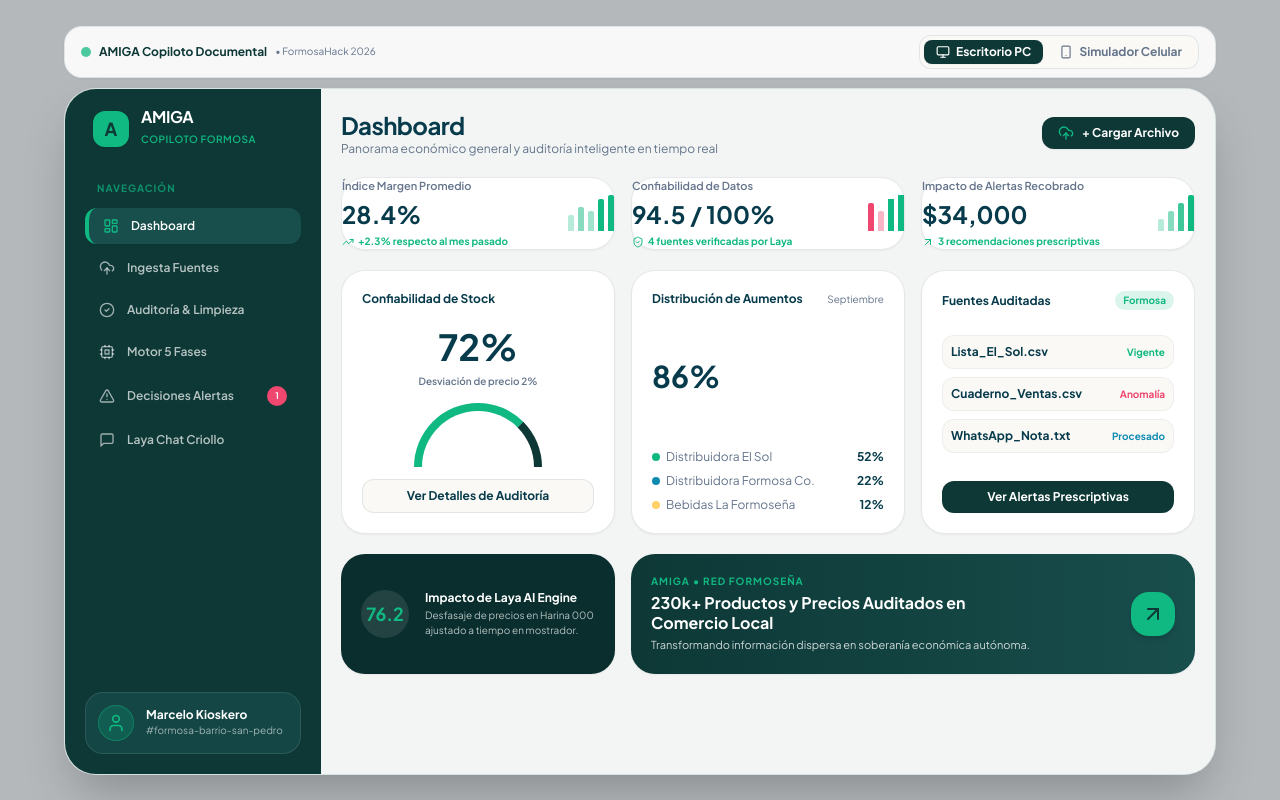
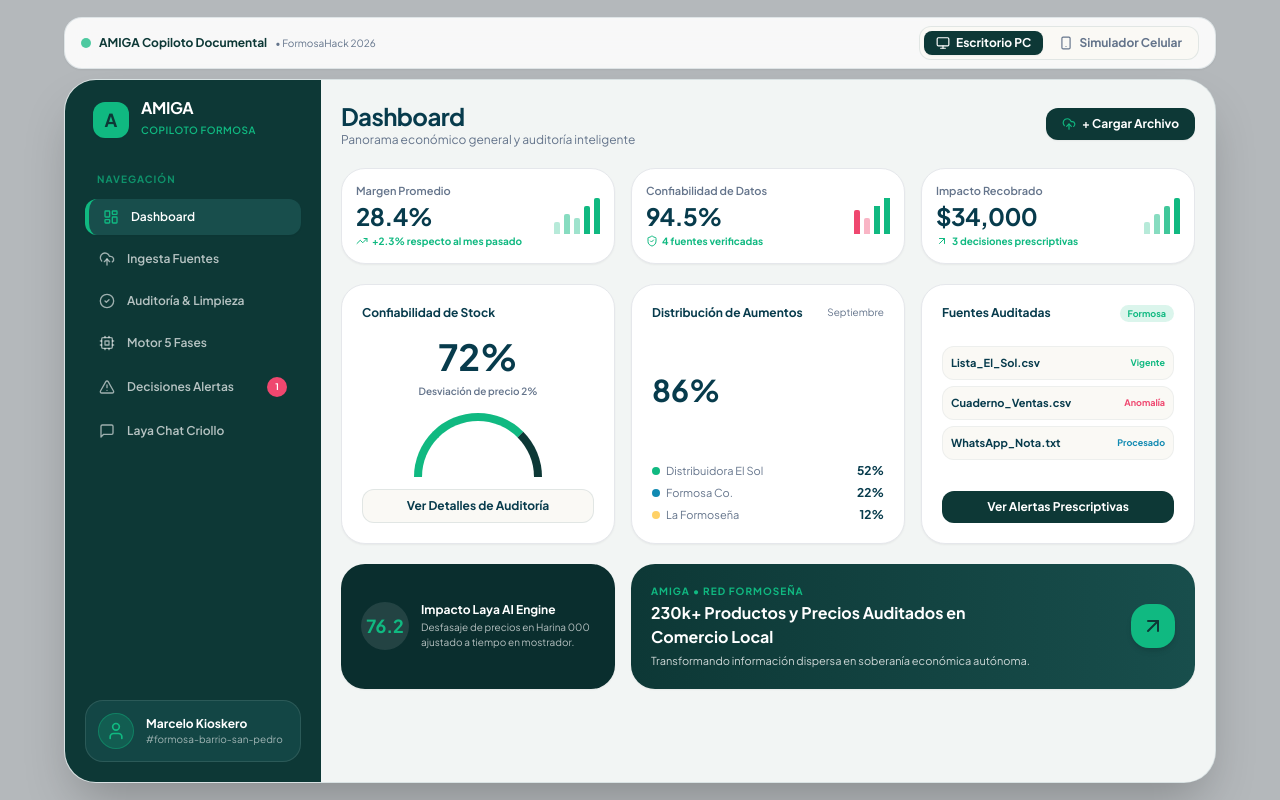
Before and after one commit to tinag1144/hackathon-amiga, a React (Vite) app in the folder frontend/: page / in a window 1280 px wide. Built offline with nearby package versions, Linux system fonts and the light colour scheme.

Commit message:
fix: corregida superposicion de tarjetas y espaciados en Dashboard de Inicio

```diff
--- a/frontend/src/components/Dashboard/OverviewDashboard.tsx
+++ b/frontend/src/components/Dashboard/OverviewDashboard.tsx
@@ -10,134 +10,134 @@ interface OverviewDashboardProps {
 
 export const OverviewDashboard: React.FC<OverviewDashboardProps> = ({ decisions, assets, onNavigateTab }) => {
   return (
-    <div className="space-y-5 pb-20">
+    <div className="space-y-3.5 sm:space-y-5 pb-24 sm:pb-20">
 
       {/* Top Bar Header */}
-      <div className="flex items-center justify-between">
+      <div className="flex flex-wrap items-center justify-between gap-2">
         <div>
-          <h1 className="text-xl sm:text-2xl font-extrabold text-[#073b4c] tracking-tight">Dashboard</h1>
-          <p className="text-xs text-[#64748b]">Panorama económico general y auditoría inteligente en tiempo real</p>
+          <h1 className="text-lg sm:text-2xl font-extrabold text-[#073b4c] tracking-tight">Dashboard</h1>
+          <p className="text-[11px] sm:text-xs text-[#64748b]">Panorama económico general y auditoría inteligente</p>
         </div>
 
         <button
           onClick={() => onNavigateTab('ingesta')}
-          className="px-4 py-2 bg-[#0d3836] hover:bg-[#184e4c] text-white text-xs font-bold rounded-xl transition-all shadow-sm flex items-center gap-2"
+          className="px-3 py-1.5 sm:px-4 sm:py-2 bg-[#0d3836] hover:bg-[#184e4c] text-white text-[11px] sm:text-xs font-bold rounded-xl transition-all shadow-sm flex items-center gap-1.5 shrink-0"
         >
-          <UploadCloud className="w-4 h-4 text-[#10b981]" />
+          <UploadCloud className="w-3.5 h-3.5 text-[#10b981]" />
           <span>+ Cargar Archivo</span>
         </button>
       </div>
 
       {/* TOP ROW: 3 Metric Cards con minigráficos estilo AeuxGlobal */}
-      <div className="grid grid-cols-1 sm:grid-cols-3 gap-4">
+      <div className="grid grid-cols-1 sm:grid-cols-3 gap-3 sm:gap-4">
 
         {/* Card 1 */}
-        <div className="bg-white p-4.5 rounded-3xl border border-[#073b4c]/8 shadow-sm flex items-center justify-between">
-          <div>
-            <span className="text-[11px] font-semibold text-[#64748b] block mb-1">Índice Margen Promedio</span>
-            <div className="text-2xl font-extrabold text-[#073b4c]">28.4%</div>
-            <span className="text-[10px] font-bold text-[#10b981] flex items-center gap-1 mt-1">
-              <TrendingUp className="w-3 h-3" /> +2.3% respecto al mes pasado
+        <div className="bg-white p-3.5 sm:p-4.5 rounded-2xl sm:rounded-3xl border border-[#073b4c]/8 shadow-sm flex items-center justify-between gap-2">
+          <div className="min-w-0 flex-1">
+            <span className="text-[10px] sm:text-[11px] font-semibold text-[#64748b] block truncate">Margen Promedio</span>
+            <div className="text-xl sm:text-2xl font-extrabold text-[#073b4c] tracking-tight">28.4%</div>
+            <span className="text-[9px] sm:text-[10px] font-bold text-[#10b981] flex items-center gap-1 mt-0.5 truncate">
+              <TrendingUp className="w-3 h-3 shrink-0" /> +2.3% respecto al mes pasado
             </span>
           </div>
 
           {/* Mini Bar Chart */}
-          <div className="flex items-end gap-1 h-9 shrink-0">
-            <div className="w-1.5 h-4 bg-[#10b981]/30 rounded-t-sm" />
-            <div className="w-1.5 h-6 bg-[#10b981]/50 rounded-t-sm" />
-            <div className="w-1.5 h-5 bg-[#10b981]/40 rounded-t-sm" />
-            <div className="w-1.5 h-8 bg-[#10b981] rounded-t-sm" />
-            <div className="w-1.5 h-9 bg-[#10b981] rounded-t-sm" />
+          <div className="flex items-end gap-1 h-8 sm:h-9 shrink-0">
+            <div className="w-1.5 h-3 bg-[#10b981]/30 rounded-t-sm" />
+            <div className="w-1.5 h-5 bg-[#10b981]/50 rounded-t-sm" />
+            <div className="w-1.5 h-4 bg-[#10b981]/40 rounded-t-sm" />
+            <div className="w-1.5 h-7 bg-[#10b981] rounded-t-sm" />
+            <div className="w-1.5 h-8 sm:h-9 bg-[#10b981] rounded-t-sm" />
           </div>
         </div>
 
         {/* Card 2 */}
-        <div className="bg-white p-4.5 rounded-3xl border border-[#073b4c]/8 shadow-sm flex items-center justify-between">
-          <div>
-            <span className="text-[11px] font-semibold text-[#64748b] block mb-1">Confiabilidad de Datos</span>
-            <div className="text-2xl font-extrabold text-[#073b4c]">94.5 / 100%</div>
-            <span className="text-[10px] font-bold text-[#10b981] flex items-center gap-1 mt-1">
-              <ShieldCheck className="w-3 h-3" /> {assets.length} fuentes verificadas por Laya
+        <div className="bg-white p-3.5 sm:p-4.5 rounded-2xl sm:rounded-3xl border border-[#073b4c]/8 shadow-sm flex items-center justify-between gap-2">
+          <div className="min-w-0 flex-1">
+            <span className="text-[10px] sm:text-[11px] font-semibold text-[#64748b] block truncate">Confiabilidad de Datos</span>
+            <div className="text-xl sm:text-2xl font-extrabold text-[#073b4c] tracking-tight">94.5%</div>
+            <span className="text-[9px] sm:text-[10px] font-bold text-[#10b981] flex items-center gap-1 mt-0.5 truncate">
+              <ShieldCheck className="w-3 h-3 shrink-0" /> {assets.length} fuentes verificadas
             </span>
           </div>
 
           {/* Mini Bar Chart Red/Green */}
-          <div className="flex items-end gap-1 h-9 shrink-0">
-            <div className="w-1.5 h-7 bg-[#ef476f] rounded-t-sm" />
-            <div className="w-1.5 h-5 bg-[#ef476f]/40 rounded-t-sm" />
-            <div className="w-1.5 h-8 bg-[#10b981]" />
-            <div className="w-1.5 h-9 bg-[#10b981]" />
+          <div className="flex items-end gap-1 h-8 sm:h-9 shrink-0">
+            <div className="w-1.5 h-6 bg-[#ef476f] rounded-t-sm" />
+            <div className="w-1.5 h-4 bg-[#ef476f]/40 rounded-t-sm" />
+            <div className="w-1.5 h-7 bg-[#10b981]" />
+            <div className="w-1.5 h-8 sm:h-9 bg-[#10b981]" />
           </div>
         </div>
 
         {/* Card 3 */}
-        <div className="bg-white p-4.5 rounded-3xl border border-[#073b4c]/8 shadow-sm flex items-center justify-between">
-          <div>
-            <span className="text-[11px] font-semibold text-[#64748b] block mb-1">Impacto de Alertas Recobrado</span>
-            <div className="text-2xl font-extrabold text-[#073b4c]">$34,000</div>
-            <span className="text-[10px] font-bold text-[#10b981] flex items-center gap-1 mt-1">
-              <ArrowUpRight className="w-3 h-3" /> {decisions.length} recomendaciones prescriptivas
+        <div className="bg-white p-3.5 sm:p-4.5 rounded-2xl sm:rounded-3xl border border-[#073b4c]/8 shadow-sm flex items-center justify-between gap-2">
+          <div className="min-w-0 flex-1">
+            <span className="text-[10px] sm:text-[11px] font-semibold text-[#64748b] block truncate">Impacto Recobrado</span>
+            <div className="text-xl sm:text-2xl font-extrabold text-[#073b4c] tracking-tight">$34,000</div>
+            <span className="text-[9px] sm:text-[10px] font-bold text-[#10b981] flex items-center gap-1 mt-0.5 truncate">
+              <ArrowUpRight className="w-3 h-3 shrink-0" /> {decisions.length} decisiones prescriptivas
             </span>
           </div>
 
-          <div className="flex items-end gap-1 h-9 shrink-0">
+          <div className="flex items-end gap-1 h-8 sm:h-9 shrink-0">
             <div className="w-1.5 h-3 bg-[#10b981]/30 rounded-t-sm" />
             <div className="w-1.5 h-5 bg-[#10b981]/50 rounded-t-sm" />
             <div className="w-1.5 h-7 bg-[#10b981]/80 rounded-t-sm" />
-            <div className="w-1.5 h-9 bg-[#10b981] rounded-t-sm" />
+            <div className="w-1.5 h-8 sm:h-9 bg-[#10b981] rounded-t-sm" />
           </div>
         </div>
 
       </div>
 
       {/* MIDDLE ROW: Gauge Chart, Proveedores Breakdown & Mapa de Fuentes */}
-      <div className="grid grid-cols-1 md:grid-cols-3 gap-4">
+      <div className="grid grid-cols-1 lg:grid-cols-3 gap-3 sm:gap-4">
 
-        {/* Widget 1: Circular Gauge Chart (Estilo AeuxGlobal) */}
-        <div className="bg-white p-5 rounded-3xl border border-[#073b4c]/8 shadow-sm flex flex-col justify-between">
-          <span className="text-xs font-bold text-[#073b4c] block mb-2">Confiabilidad de Stock</span>
+        {/* Widget 1: Circular Gauge Chart */}
+        <div className="bg-white p-4 sm:p-5 rounded-2xl sm:rounded-3xl border border-[#073b4c]/8 shadow-sm flex flex-col justify-between">
+          <span className="text-xs font-bold text-[#073b4c] block mb-1">Confiabilidad de Stock</span>
 
-          <div className="text-center my-3 relative">
-            <div className="text-4xl font-extrabold text-[#073b4c]">72%</div>
+          <div className="text-center my-2 sm:my-3 relative">
+            <div className="text-3xl sm:text-4xl font-extrabold text-[#073b4c]">72%</div>
             <span className="text-[10px] font-semibold text-[#64748b]">Desviación de precio 2%</span>
 
             {/* Circular Semi Gauge Visual */}
-            <div className="w-32 h-16 border-t-8 border-l-8 border-r-8 border-[#10b981] border-b-0 rounded-t-full mx-auto mt-3 border-r-[#0d3836]" />
+            <div className="w-28 h-14 sm:w-32 sm:h-16 border-t-8 border-l-8 border-r-8 border-[#10b981] border-b-0 rounded-t-full mx-auto mt-2 sm:mt-3 border-r-[#0d3836]" />
           </div>
 
           <button
             onClick={() => onNavigateTab('auditoria')}
-            className="w-full py-2 bg-[#FAF9F5] hover:bg-[#073b4c]/5 text-[#073b4c] font-bold text-xs rounded-xl border border-[#073b4c]/10 transition-colors"
+            className="w-full py-1.5 sm:py-2 bg-[#FAF9F5] hover:bg-[#073b4c]/5 text-[#073b4c] font-bold text-xs rounded-xl border border-[#073b4c]/10 transition-colors"
           >
             Ver Detalles de Auditoría
           </button>
         </div>
 
         {/* Widget 2: Aumentos por Proveedor */}
-        <div className="bg-white p-5 rounded-3xl border border-[#073b4c]/8 shadow-sm flex flex-col justify-between">
-          <div className="flex items-center justify-between mb-2">
+        <div className="bg-white p-4 sm:p-5 rounded-2xl sm:rounded-3xl border border-[#073b4c]/8 shadow-sm flex flex-col justify-between">
+          <div className="flex items-center justify-between mb-1">
             <span className="text-xs font-bold text-[#073b4c]">Distribución de Aumentos</span>
             <span className="text-[10px] text-[#64748b]">Septiembre</span>
           </div>
 
-          <div className="text-3xl font-extrabold text-[#073b4c] mb-3">86%</div>
+          <div className="text-2xl sm:text-3xl font-extrabold text-[#073b4c] mb-2">86%</div>
 
-          <div className="space-y-2 text-xs">
+          <div className="space-y-1.5 text-xs">
             <div className="flex justify-between items-center">
-              <span className="flex items-center gap-1.5 text-[#64748b]">
-                <span className="w-2 h-2 rounded-full bg-[#10b981]" /> Distribuidora El Sol
+              <span className="flex items-center gap-1.5 text-[#64748b] text-[11px]">
+                <span className="w-2 h-2 rounded-full bg-[#10b981] shrink-0" /> Distribuidora El Sol
               </span>
               <span className="font-bold text-[#073b4c]">52%</span>
             </div>
             <div className="flex justify-between items-center">
-              <span className="flex items-center gap-1.5 text-[#64748b]">
-                <span className="w-2 h-2 rounded-full bg-[#118ab2]" /> Distribuidora Formosa Co.
+              <span className="flex items-center gap-1.5 text-[#64748b] text-[11px]">
+                <span className="w-2 h-2 rounded-full bg-[#118ab2] shrink-0" /> Formosa Co.
               </span>
               <span className="font-bold text-[#073b4c]">22%</span>
             </div>
             <div className="flex justify-between items-center">
-              <span className="flex items-center gap-1.5 text-[#64748b]">
-                <span className="w-2 h-2 rounded-full bg-[#ffd166]" /> Bebidas La Formoseña
+              <span className="flex items-center gap-1.5 text-[#64748b] text-[11px]">
+                <span className="w-2 h-2 rounded-full bg-[#ffd166] shrink-0" /> La Formoseña
               </span>
               <span className="font-bold text-[#073b4c]">12%</span>
             </div>
@@ -145,30 +145,30 @@ export const OverviewDashboard: React.FC<OverviewDashboardProps> = ({ decisions,
         </div>
 
         {/* Widget 3: Fuentes Auditadas Formosa */}
-        <div className="bg-white p-5 rounded-3xl border border-[#073b4c]/8 shadow-sm flex flex-col justify-between">
-          <div className="flex items-center justify-between mb-2">
+        <div className="bg-white p-4 sm:p-5 rounded-2xl sm:rounded-3xl border border-[#073b4c]/8 shadow-sm flex flex-col justify-between">
+          <div className="flex items-center justify-between mb-1">
             <span className="text-xs font-bold text-[#073b4c]">Fuentes Auditadas</span>
-            <span className="text-[10px] bg-[#10b981]/15 text-[#10b981] font-bold px-2 py-0.5 rounded-full">Formosa</span>
+            <span className="text-[9px] bg-[#10b981]/15 text-[#10b981] font-bold px-2 py-0.5 rounded-full">Formosa</span>
           </div>
 
-          <div className="space-y-2 text-xs">
-            <div className="p-2 bg-[#FAF9F5] rounded-xl border border-[#073b4c]/5 flex items-center justify-between">
-              <span className="font-bold text-[#073b4c] truncate">Lista_El_Sol.csv</span>
-              <span className="text-[10px] font-bold text-[#10b981]">Vigente</span>
+          <div className="space-y-1.5 text-xs">
+            <div className="p-1.5 sm:p-2 bg-[#FAF9F5] rounded-xl border border-[#073b4c]/5 flex items-center justify-between gap-2">
+              <span className="font-bold text-[#073b4c] text-[11px] truncate">Lista_El_Sol.csv</span>
+              <span className="text-[9px] font-bold text-[#10b981] shrink-0">Vigente</span>
             </div>
-            <div className="p-2 bg-[#FAF9F5] rounded-xl border border-[#073b4c]/5 flex items-center justify-between">
-              <span className="font-bold text-[#073b4c] truncate">Cuaderno_Ventas.csv</span>
-              <span className="text-[10px] font-bold text-[#ef476f]">Anomalía</span>
+            <div className="p-1.5 sm:p-2 bg-[#FAF9F5] rounded-xl border border-[#073b4c]/5 flex items-center justify-between gap-2">
+              <span className="font-bold text-[#073b4c] text-[11px] truncate">Cuaderno_Ventas.csv</span>
+              <span className="text-[9px] font-bold text-[#ef476f] shrink-0">Anomalía</span>
             </div>
-            <div className="p-2 bg-[#FAF9F5] rounded-xl border border-[#073b4c]/5 flex items-center justify-between">
-              <span className="font-bold text-[#073b4c] truncate">WhatsApp_Nota.txt</span>
-              <span className="text-[10px] font-bold text-[#118ab2]">Procesado</span>
+            <div className="p-1.5 sm:p-2 bg-[#FAF9F5] rounded-xl border border-[#073b4c]/5 flex items-center justify-between gap-2">
+              <span className="font-bold text-[#073b4c] text-[11px] truncate">WhatsApp_Nota.txt</span>
+              <span className="text-[9px] font-bold text-[#118ab2] shrink-0">Procesado</span>
             </div>
           </div>
 
           <button
             onClick={() => onNavigateTab('decisiones')}
-            className="w-full mt-3 py-2 bg-[#0d3836] text-white font-bold text-xs rounded-xl hover:bg-[#184e4c] transition-colors"
+            className="w-full mt-2.5 py-1.5 sm:py-2 bg-[#0d3836] text-white font-bold text-xs rounded-xl hover:bg-[#184e4c] transition-colors"
           >
             Ver Alertas Prescriptivas
           </button>
@@ -176,39 +176,39 @@ export const OverviewDashboard: React.FC<OverviewDashboardProps> = ({ decisions,
 
       </div>
 
-      {/* BOTTOM ROW: Dark Banner & Green Hero Card (Idéntico a AeuxGlobal) */}
-      <div className="grid grid-cols-1 md:grid-cols-3 gap-4">
+      {/* BOTTOM ROW: Dark Banner & Green Hero Card */}
+      <div className="grid grid-cols-1 lg:grid-cols-3 gap-3 sm:gap-4">
 
         {/* Dark Contrast Card */}
-        <div className="bg-[#0a2e2e] text-white p-5 rounded-3xl shadow-sm flex items-center gap-4">
-          <div className="w-12 h-12 rounded-full bg-white/10 flex items-center justify-center text-[#10b981] font-bold text-lg shrink-0">
+        <div className="bg-[#0a2e2e] text-white p-4 sm:p-5 rounded-2xl sm:rounded-3xl shadow-sm flex items-center gap-3">
+          <div className="w-10 h-10 sm:w-12 sm:h-12 rounded-full bg-white/10 flex items-center justify-center text-[#10b981] font-bold text-base sm:text-lg shrink-0">
             76.2
           </div>
-          <div>
-            <h4 className="text-xs font-bold text-white">Impacto de Laya AI Engine</h4>
-            <p className="text-[10px] text-white/70 mt-0.5">Desfasaje de precios en Harina 000 ajustado a tiempo en mostrador.</p>
+          <div className="min-w-0">
+            <h4 className="text-xs font-bold text-white truncate">Impacto Laya AI Engine</h4>
+            <p className="text-[10px] text-white/70 mt-0.5 line-clamp-2">Desfasaje de precios en Harina 000 ajustado a tiempo en mostrador.</p>
           </div>
         </div>
 
-        {/* Green Hero Community Banner (Estilo AeuxGlobal) */}
-        <div className="md:col-span-2 bg-gradient-to-r from-[#0d3836] to-[#184e4c] text-white p-5 rounded-3xl shadow-sm relative overflow-hidden flex items-center justify-between">
+        {/* Green Hero Community Banner */}
+        <div className="lg:col-span-2 bg-gradient-to-r from-[#0d3836] to-[#184e4c] text-white p-4 sm:p-5 rounded-2xl sm:rounded-3xl shadow-sm relative overflow-hidden flex items-center justify-between gap-3">
           <div className="relative z-10 max-w-sm">
-            <span className="text-[10px] font-extrabold uppercase tracking-widest text-[#10b981] block mb-1">
+            <span className="text-[9px] sm:text-[10px] font-extrabold uppercase tracking-widest text-[#10b981] block mb-0.5">
               AMIGA • Red Formoseña
             </span>
-            <h3 className="text-base font-extrabold text-white leading-tight">
+            <h3 className="text-xs sm:text-base font-extrabold text-white leading-tight">
               230k+ Productos y Precios Auditados en Comercio Local
             </h3>
-            <p className="text-[11px] text-white/80 mt-1">
+            <p className="text-[10px] sm:text-[11px] text-white/80 mt-1 line-clamp-2 sm:line-clamp-none">
               Transformando información dispersa en soberanía económica autónoma.
             </p>
           </div>
 
           <button
             onClick={() => onNavigateTab('chat')}
-            className="shrink-0 relative z-10 w-11 h-11 bg-[#10b981] hover:bg-white hover:text-[#0d3836] text-[#0d3836] rounded-2xl flex items-center justify-center font-bold transition-all shadow-md"
+            className="shrink-0 relative z-10 w-9 h-9 sm:w-11 sm:h-11 bg-[#10b981] hover:bg-white hover:text-[#0d3836] text-[#0d3836] rounded-xl sm:rounded-2xl flex items-center justify-center font-bold transition-all shadow-md"
           >
-            <ArrowUpRight className="w-6 h-6" />
+            <ArrowUpRight className="w-5 h-5 sm:w-6 sm:h-6" />
           </button>
         </div>
 
```
